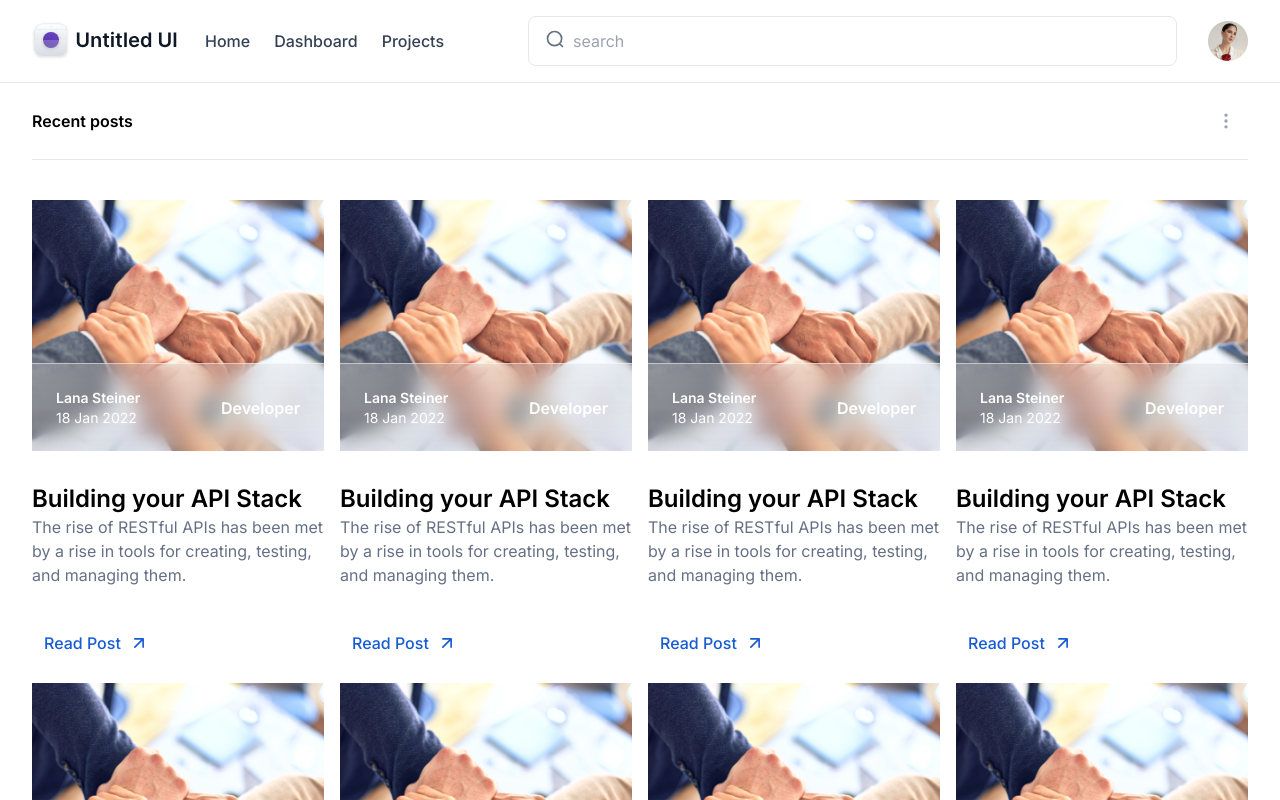
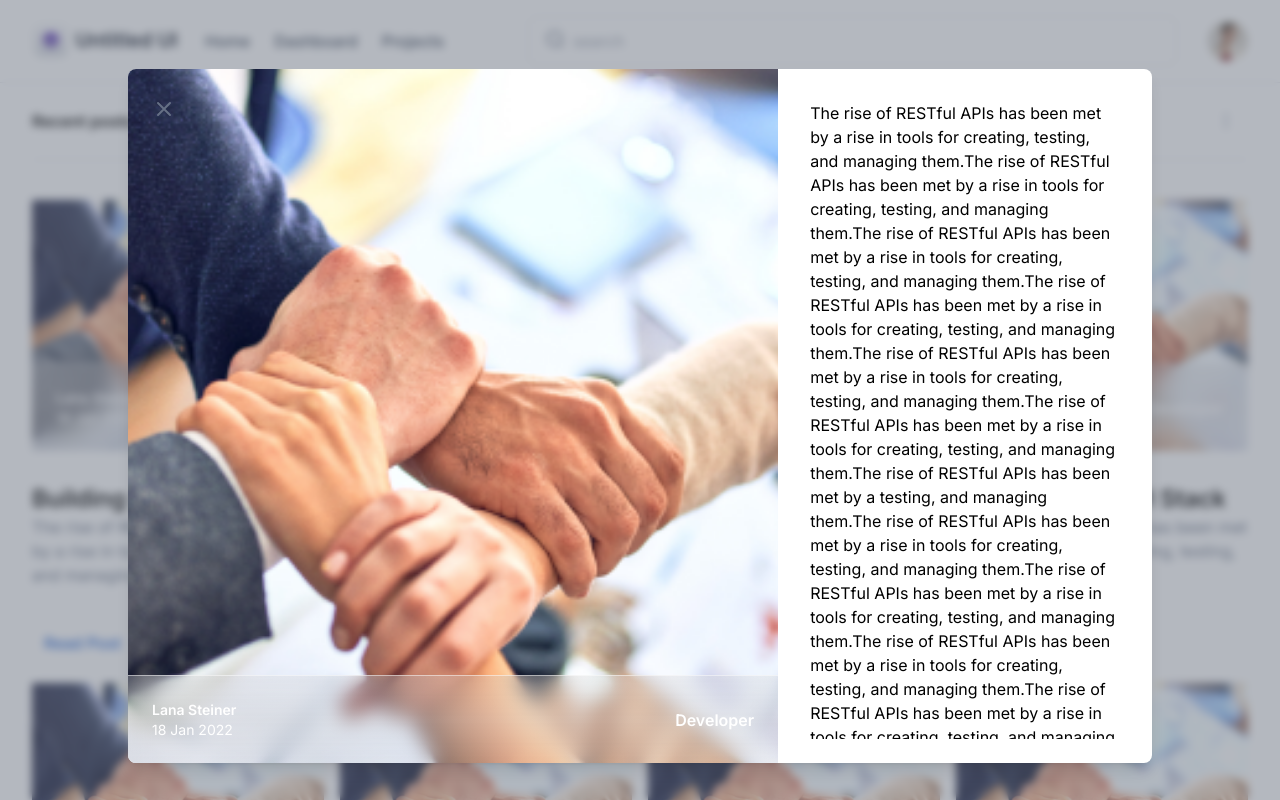
Before and after one commit to andishe-wpd/zilinblog, a React (Vite) app: page /1/1 in a window 1280 px wide. Shown: the top 800 px of the page. Built offline with nearby package versions, Linux system fonts and the light colour scheme.

Commit message:
added postcard detail modals

```diff
--- a/src/components/PostCards/PostCards.tsx
+++ b/src/components/PostCards/PostCards.tsx
@@ -1,5 +1,10 @@
 import PostCard from './PostCard'
+import Modal from '@components/modal/Modal'
+import { useNavigate, useParams } from 'react-router-dom'
+import PostCardDetail from './PostCardDetail'
 const PostCards = () => {
+  const navigate = useNavigate()
+  const params = useParams()
   return (
     <div className="grid grid-cols-1 sm:grid-cols-2 md:grid-cols-2 lg:grid-cols-4 gap-4 pt-6 pb-12 max-w-[1600px] mx-auto">
       <PostCard />
@@ -10,6 +15,12 @@ const PostCards = () => {
       <PostCard />
       <PostCard />
       <PostCard />
+      <Modal
+        isOpen={!!params?.postID}
+        onClose={() => navigate('/' + params?.page)}
+      >
+        <PostCardDetail />
+      </Modal>
     </div>
   )
 }
--- a/src/pages/Home.tsx
+++ b/src/pages/Home.tsx
@@ -1,6 +1,9 @@
 import PostCards from '@components/PostCards/PostCards'
-
+import { useParams, useNavigate } from 'react-router-dom'
+import Modal from '@components/modal/Modal'
 const Home = () => {
+  const navigate = useNavigate()
+  const params = useParams()
   return (
     <>
       <PostCards />
```
